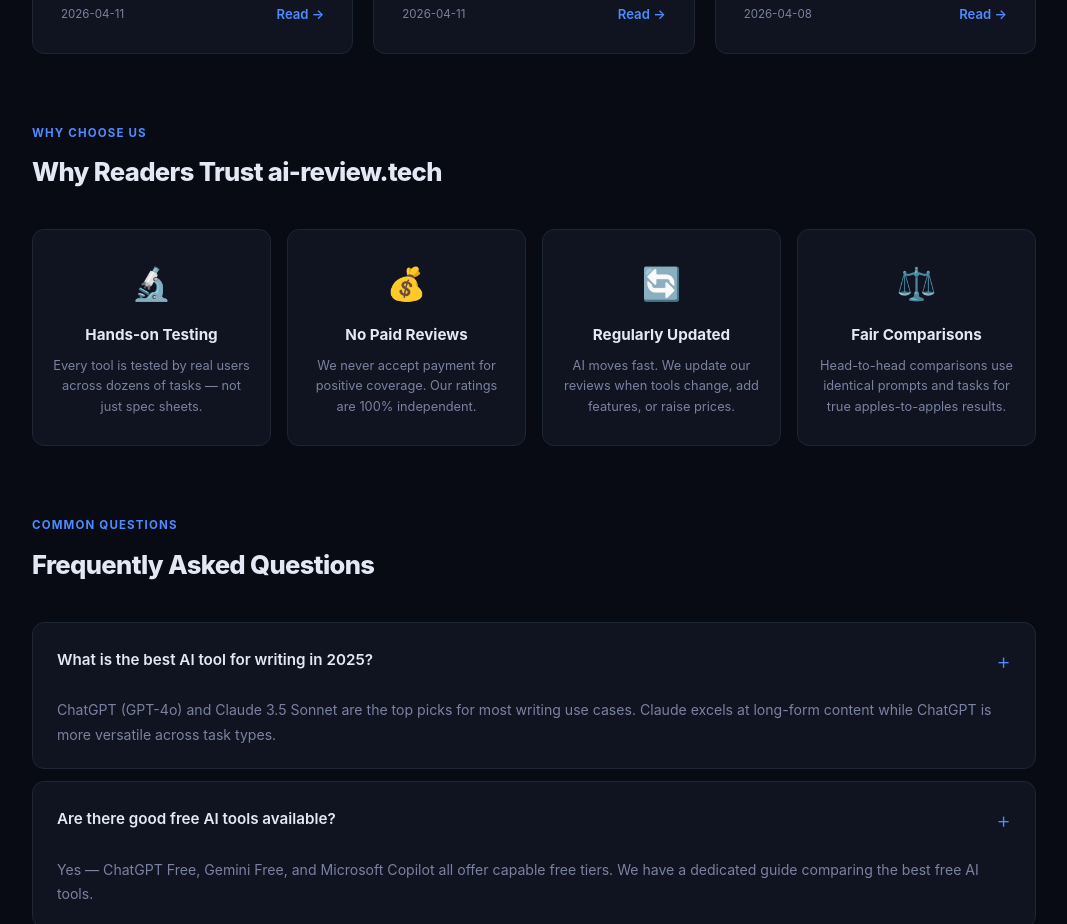
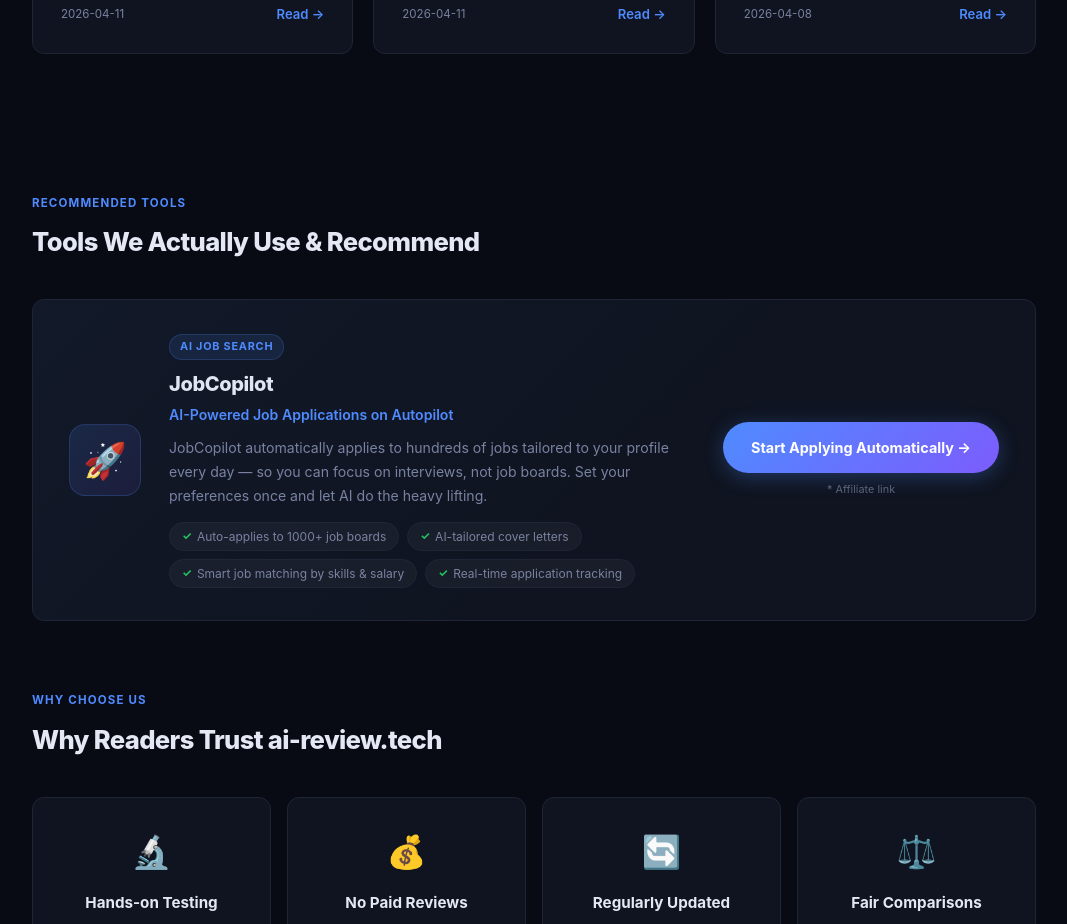
Before and after one commit to conceptsellerbills-cmyk/ai-review-tech, a Next.js app: page / in a window 1280 px wide. Shown: the part 3940-4864 px from the top of the page, without its empty margins (106-1173 px from the left). Built offline with nearby package versions, Linux system fonts and the light colour scheme.

Commit message:
feat: add affiliate/recommended tools section with JobCopilot

```diff
--- a/app/page.tsx
+++ b/app/page.tsx
@@ -7,6 +7,21 @@
 };
 
 const STARS = (n: number) => "★".repeat(n) + "☆".repeat(5 - n);
+
+const AFFILIATE_TOOLS = [
+  {
+    name: "JobCopilot",
+    icon: "🚀",
+    tagline: "AI-Powered Job Applications on Autopilot",
+    description:
+      "JobCopilot automatically applies to hundreds of jobs tailored to your profile every day — so you can focus on interviews, not job boards. Set your preferences once and let AI do the heavy lifting.",
+    features: ["Auto-applies to 1000+ job boards", "AI-tailored cover letters", "Smart job matching by skills & salary", "Real-time application tracking"],
+    cta: "Start Applying Automatically",
+    href: "https://jobcopilot.com/?linkId=lp_494205&sourceId=constantin-florentin-cristian&tenantId=jobcopilot",
+    badge: "AI Job Search",
+    color: "#4f8bff",
+  },
+];
 
 export default function HomePage() {
   const posts = getAllPosts();
@@ -130,6 +145,83 @@
         .post-date { font-size: 0.72rem; color: var(--muted); }
         .post-link { font-size: 0.82rem; color: var(--accent); font-weight: 600; }
 
+        /* ── AFFILIATE / RECOMMENDED TOOLS ── */
+        .affiliate-section { padding: 70px 0; }
+        .affiliate-grid { display: flex; flex-direction: column; gap: 24px; }
+        .affiliate-card {
+          display: grid;
+          grid-template-columns: auto 1fr auto;
+          align-items: center;
+          gap: 28px;
+          padding: 32px 36px;
+          background: var(--surface);
+          border: 1px solid var(--border);
+          border-radius: var(--radius);
+          transition: border-color 0.2s, transform 0.2s, box-shadow 0.2s;
+          position: relative;
+          overflow: hidden;
+        }
+        .affiliate-card::before {
+          content: '';
+          position: absolute;
+          inset: 0;
+          background: linear-gradient(135deg, rgba(79,139,255,0.04), transparent 60%);
+          pointer-events: none;
+        }
+        .affiliate-card:hover { border-color: var(--accent); transform: translateY(-2px); box-shadow: 0 12px 40px rgba(0,0,0,0.3); }
+        .affiliate-icon-wrap {
+          width: 72px; height: 72px;
+          border-radius: 16px;
+          background: linear-gradient(135deg, rgba(79,139,255,0.15), rgba(124,92,252,0.1));
+          border: 1px solid rgba(79,139,255,0.2);
+          display: flex; align-items: center; justify-content: center;
+          font-size: 2.2rem;
+          flex-shrink: 0;
+        }
+        .affiliate-body { min-width: 0; }
+        .affiliate-tool-badge {
+          display: inline-block;
+          padding: 3px 10px;
+          border-radius: 20px;
+          background: rgba(79,139,255,0.12);
+          border: 1px solid rgba(79,139,255,0.2);
+          color: var(--accent);
+          font-size: 0.68rem;
+          font-weight: 700;
+          letter-spacing: 0.07em;
+          text-transform: uppercase;
+          margin-bottom: 8px;
+        }
+        .affiliate-name { font-size: 1.25rem; font-weight: 800; color: var(--text); margin-bottom: 4px; letter-spacing: -0.02em; }
+        .affiliate-tagline { font-size: 0.88rem; color: var(--accent); font-weight: 600; margin-bottom: 10px; }
+        .affiliate-desc { font-size: 0.88rem; color: var(--muted); line-height: 1.7; margin-bottom: 14px; }
+        .affiliate-features { display: flex; flex-wrap: wrap; gap: 8px; }
+        .affiliate-feature {
+          display: inline-flex; align-items: center; gap: 5px;
+          padding: 4px 12px;
+          background: rgba(255,255,255,0.04);
+          border: 1px solid var(--border);
+          border-radius: 20px;
+          font-size: 0.75rem;
+          color: var(--muted);
+        }
+        .affiliate-feature::before { content: '✓'; color: #22c55e; font-weight: 700; font-size: 0.7rem; }
+        .affiliate-cta-wrap { flex-shrink: 0; text-align: center; }
+        .affiliate-btn {
+          display: inline-flex; align-items: center; justify-content: center; gap: 8px;
+          padding: 14px 28px;
+          border-radius: 50px;
+          background: linear-gradient(135deg, var(--accent), var(--accent2));
+          color: #fff;
+          font-weight: 700;
+          font-size: 0.9rem;
+          white-space: nowrap;
+          transition: opacity 0.2s, transform 0.2s;
+          box-shadow: 0 4px 20px rgba(79,139,255,0.3);
+        }
+        .affiliate-btn:hover { opacity: 0.88; transform: translateY(-2px); }
+        .affiliate-disclaimer { font-size: 0.68rem; color: var(--muted); margin-top: 8px; opacity: 0.7; }
+
         /* FAQ */
         .faq-list { display: flex; flex-direction: column; gap: 12px; }
         .faq-item { background: var(--surface); border: 1px solid var(--border); border-radius: var(--radius); overflow: hidden; }
@@ -163,6 +255,9 @@
           .featured-card { grid-template-columns: 1fr; }
           .featured-visual { min-height: 160px; font-size: 4rem; }
           .featured-content { padding: 28px 24px; }
+          .affiliate-card { grid-template-columns: 1fr; text-align: center; }
+          .affiliate-icon-wrap { margin: 0 auto; }
+          .affiliate-features { justify-content: center; }
         }
         @media (max-width: 600px) {
           .hero { padding: 60px 20px 50px; }
@@ -170,6 +265,7 @@
           .newsletter-form { flex-direction: column; }
           .why-grid { grid-template-columns: 1fr 1fr; }
           .stat-item { min-width: 100px; padding: 18px 10px; }
+          .affiliate-card { padding: 24px 20px; }
         }
       `}</style>
 
@@ -313,6 +409,38 @@
           )}
         </section>
 
+        {/* ── RECOMMENDED TOOLS (AFFILIATE) ── */}
+        <section className="affiliate-section">
+          <div className="section-eyebrow">Recommended Tools</div>
+          <div className="section-header">
+            <h2 className="section-title">Tools We Actually Use & Recommend</h2>
+          </div>
+          <div className="affiliate-grid">
+            {AFFILIATE_TOOLS.map((tool) => (
+              <div key={tool.name} className="affiliate-card">
+                <div className="affiliate-icon-wrap">{tool.icon}</div>
+                <div className="affiliate-body">
+                  <span className="affiliate-tool-badge">{tool.badge}</span>
+                  <div className="affiliate-name">{tool.name}</div>
+                  <div className="affiliate-tagline">{tool.tagline}</div>
+                  <div className="affiliate-desc">{tool.description}</div>
+                  <div className="affiliate-features">
+                    {tool.features.map((f) => (
+                      <span key={f} className="affiliate-feature">{f}</span>
+                    ))}
+                  </div>
+                </div>
+                <div className="affiliate-cta-wrap">
+                  <a href={tool.href} className="affiliate-btn" target="_blank" rel="noopener noreferrer">
+                    {tool.cta} →
+                  </a>
+                  <div className="affiliate-disclaimer">* Affiliate link</div>
+                </div>
+              </div>
+            ))}
+          </div>
+        </section>
+
         {/* ── WHY TRUST US ── */}
         <section className="section" style={{ paddingTop: 0 }}>
           <div className="section-eyebrow">Why Choose Us</div>
```
